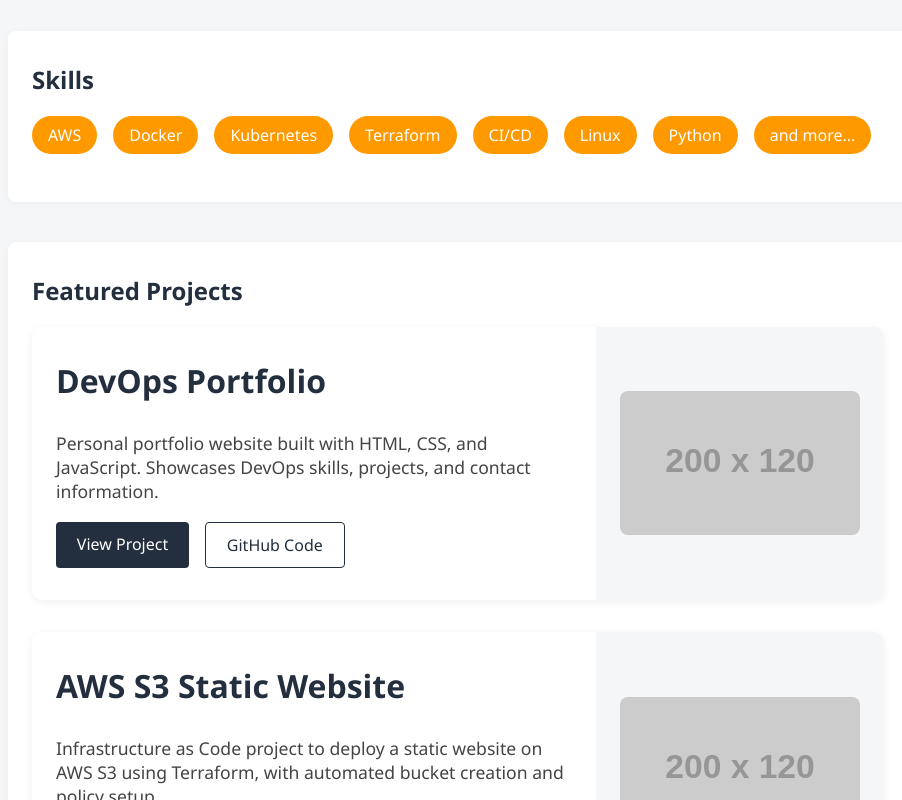
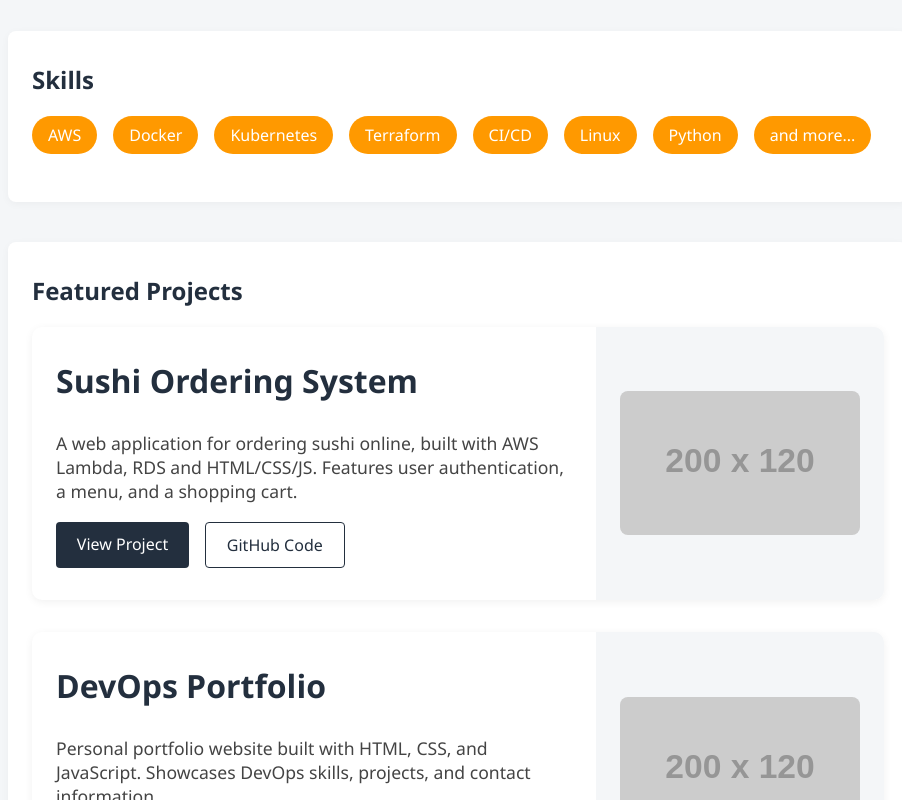
Before and after one commit to SalvadorOlivar/professional-portfolio, a plain HTML site: page index.html in a window 1280 px wide. Shown: the part 526-1326 px from the top of the page, without its empty margins (182-1084 px from the left). Drawn offline with Linux system fonts and the light colour scheme; placeholder pictures from the web are drawn by us.

Commit message:
Add new project card for Sushi Ordering System with descriptions, links, and image

```diff
--- a/index.html
+++ b/index.html
@@ -44,6 +44,21 @@
     </section>
     <section id="projects">
       <h2>Featured Projects</h2>
+      <div class="project-card">
+        <div class="project-card-content">
+          <div class="project-card-info">
+            <h3 class="project-title">Sushi Ordering System</h3>
+            <p class="project-desc">A web application for ordering sushi online, built with AWS Lambda, RDS and HTML/CSS/JS. Features user authentication, a menu, and a shopping cart.</p>
+            <div class="project-buttons">
+              <a href="https://your-demo-link.com" target="_blank" class="btn">View Project</a>
+              <a href="https://github.com/SalvadorOlivar/sushi-ordering-aws" target="_blank" class="btn btn-secondary">GitHub Code</a>
+            </div>
+          </div>
+          <div class="project-card-image">
+            <img src="https://placehold.co/200x120?text=Portfolio" alt="DevOps Portfolio Screenshot">
+          </div>
+        </div>
+      </div>
       <div class="project-card">
         <div class="project-card-content">
           <div class="project-card-info">
```
